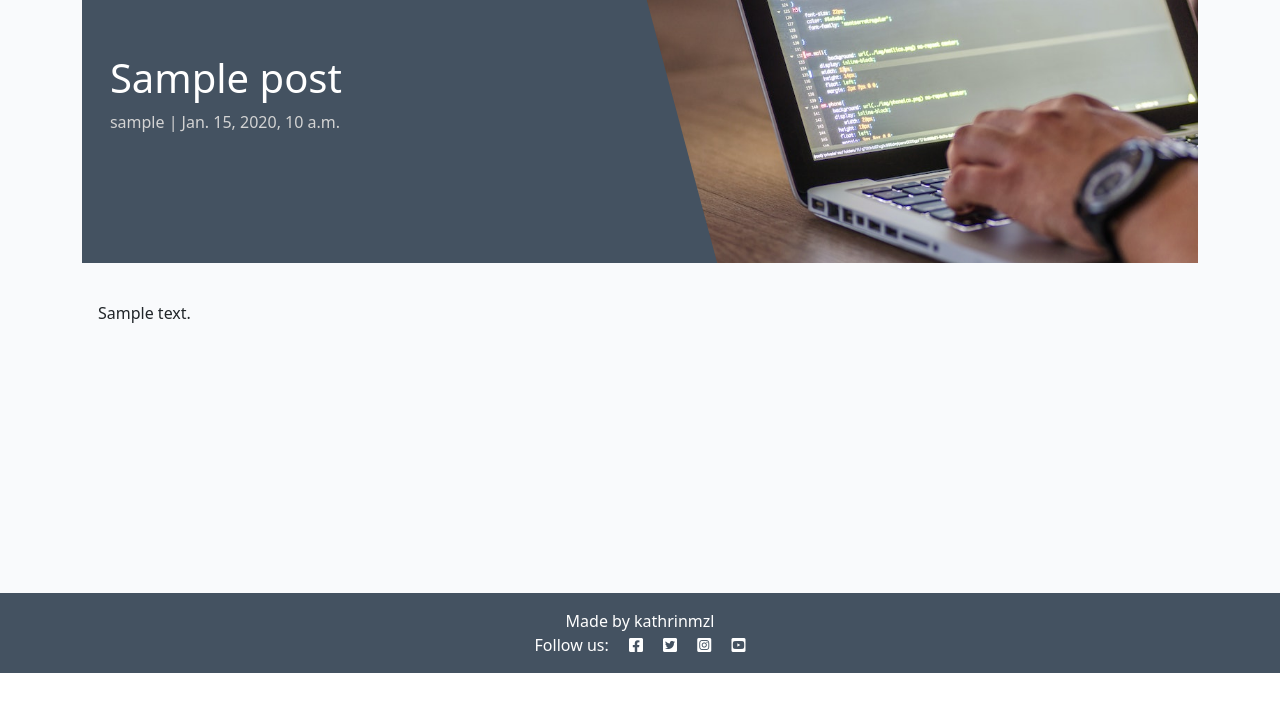
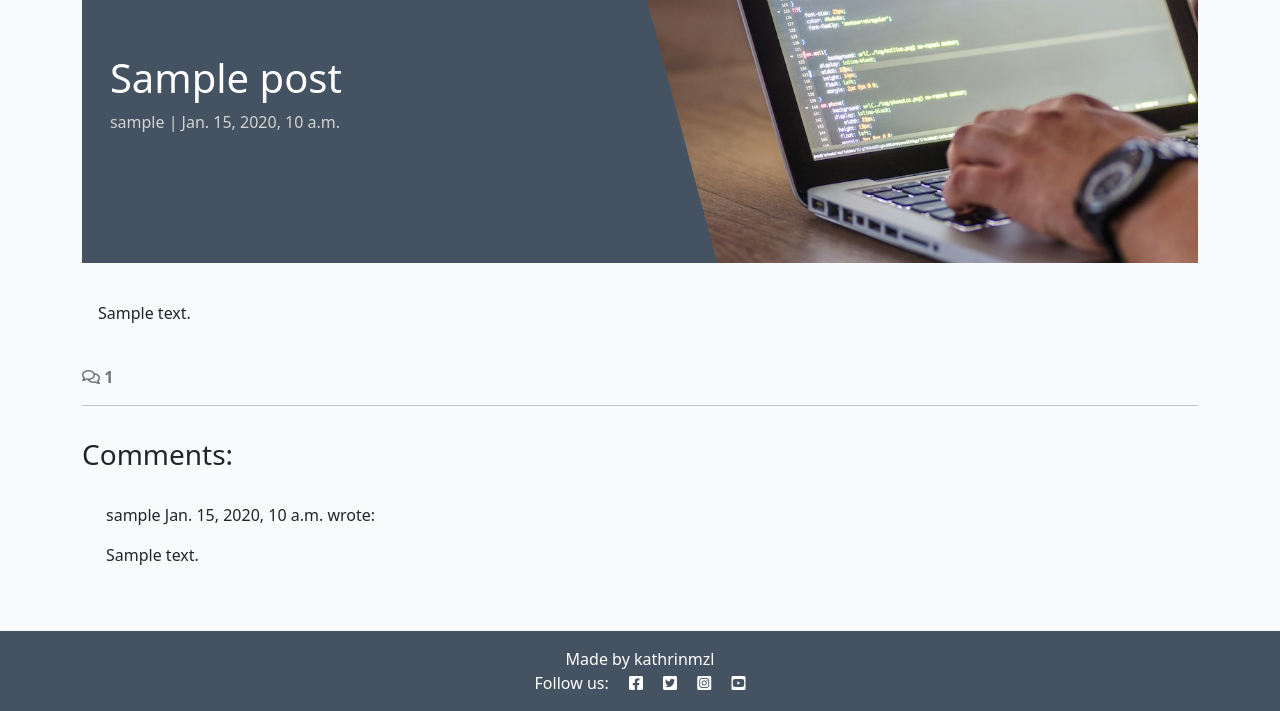
Before and after one commit to kathrinmzl/django_blog, a Django app: a page that uses blog/templates/blog/post_detail.html in a window 1280 px wide. Shown: the part 127-838 px from the top of the page. Before the commit the page ends 800 px from the top, so only its background shows below. Run offline with Django 4.2, Linux system fonts and the light colour scheme; tables that the repository leaves empty hold one stand-in row (values such as "Sample post").

Commit message:
Add comments to blog post_detail view return object and implement comment list into template

```diff
--- a/blog/templates/blog/post_detail.html
+++ b/blog/templates/blog/post_detail.html
@@ -29,6 +29,49 @@
             </div>
         </div>
     </div>
+    <!-- Comments -->
+     <!-- Displaying count of comments -->
+  <div class="row">
+    <div class="col-12">
+      <strong class="text-secondary">
+        <i class="far fa-comments"></i> {{ comment_count }}
+      </strong>
+    </div>
+    <div class="col-12">
+      <hr>
+    </div>
+  </div>
+  <!-- Displaying Comments -->
+  <div class="row">
+    <div class="col-md-8 card mb-4  mt-3 ">
+      <h3>Comments:</h3>
+      <div class="card-body">
+        <!-- We want a for loop inside the empty control tags
+          to iterate through each comment in comments -->
+        {% for comment in comments %}
+        <div class="p-2 comments
+          {% if not comment.approved and comment.author == user %}
+          faded{% elif not comment.approved %} d-none{% endif %}">
+          <p class="font-weight-bold">
+            {{ comment.author }}
+            <span class="font-weight-normal">
+              {{ comment.created_on }}
+            </span> wrote:
+          </p>
+          <div id="comment{{ comment.id }}">
+            {{ comment.body | linebreaks }}
+          </div>
+          {% if not comment.approved and comment.author == user %}
+          <p class="approval">
+            This comment is awaiting approval
+          </p>
+          {% endif %}
+        </div>
+        <!-- Our for loop ends here -->
+        {% endfor %}
+      </div>
+    </div>
+  </div>
 </div>
 
 {% endblock content %}
--- a/blog/views.py
+++ b/blog/views.py
@@ -29,9 +29,16 @@ def post_detail(request, slug):
     # get one post returned with that unique slug or an error message if slug doesnt exist
     post = get_object_or_404(queryset, slug=slug)
 
+    comments = post.comments.all().order_by("-created_on")
+    comment_count = post.comments.filter(approved=True).count()
+
     return render( # returns an HttpResponse
         request,
         "blog/post_detail.html",
-        {"post": post}, # dict with the data -> available for use in the
-        # template as the DTL variable {{ post }}
+        {
+            "post": post,
+            "comments": comments,
+            "comment_count": comment_count,
+        }, # dict with the data -> available for use in the
+        # template as the DTL variable e.g. {{ post }}
     )
```
